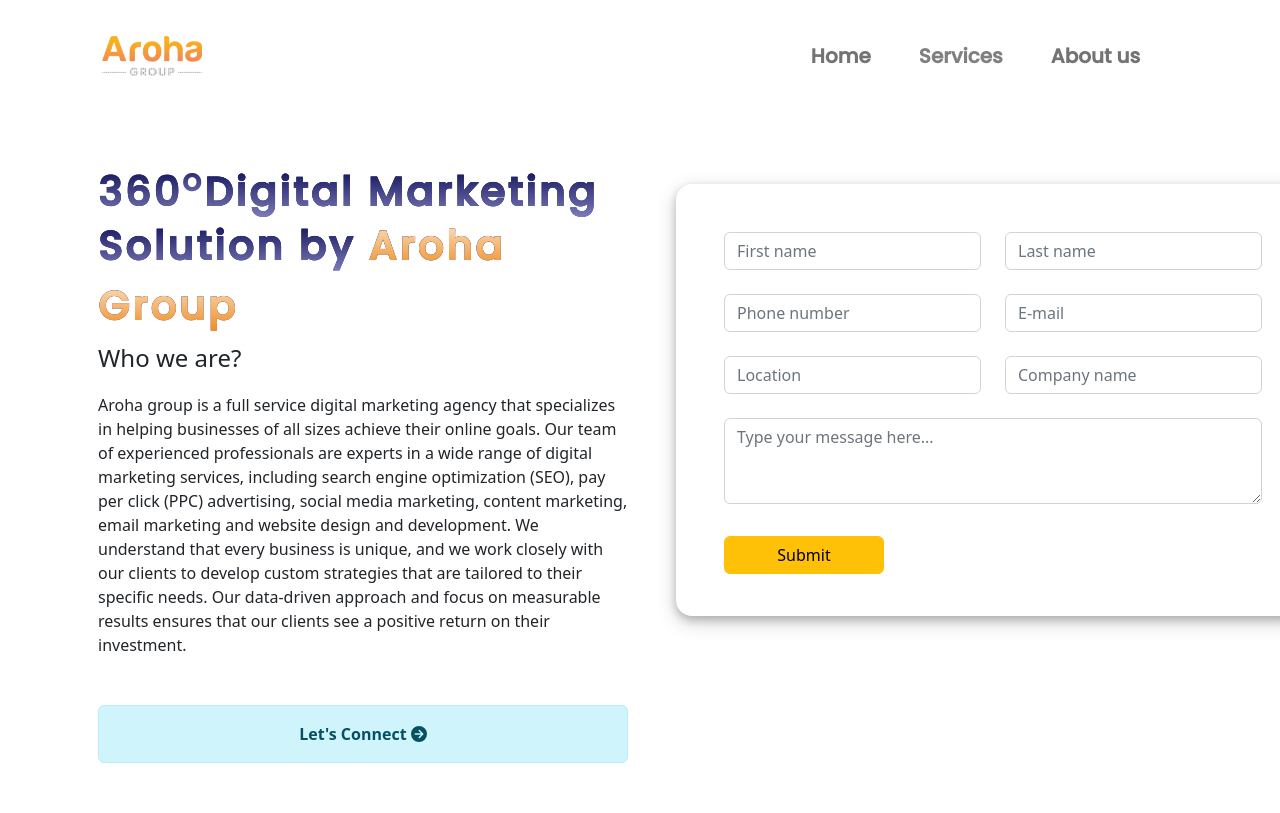
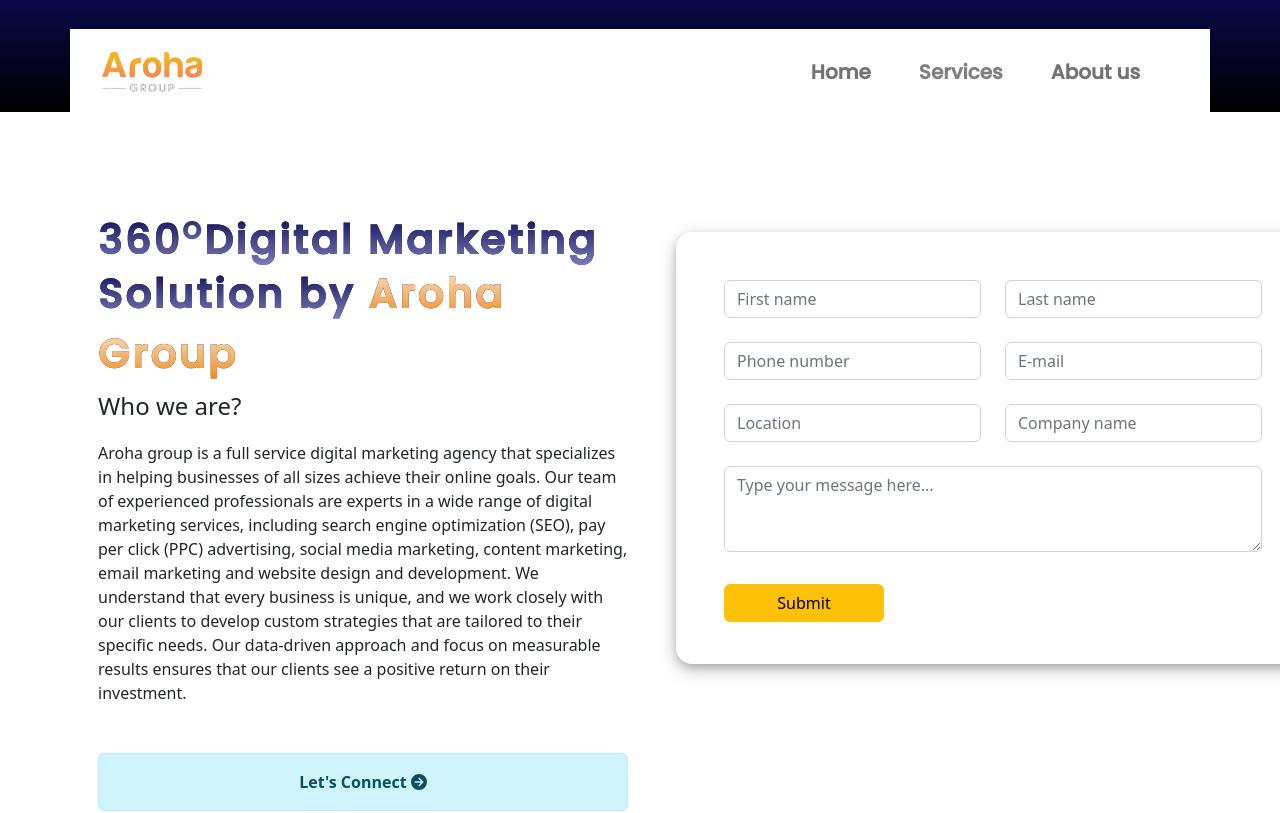
Before and after one commit to zeeyan23/Arohawebsite, a React (Create React App) app: page / in a window 1280 px wide. Shown: the top 813 px of the page. Built offline with nearby package versions, Linux system fonts and the light colour scheme; the HTML template or start-up script is replaced by a standard one.

Commit message:
updated code

```diff
--- a/src/components/Navbar/Header.js
+++ b/src/components/Navbar/Header.js
@@ -38,8 +38,8 @@
       </Navbar> */}
       {/* <div className={classes.outer}> */}
         {/* <Container> */}
-          <Navbar bg="white" expand="lg" className={classes.nav}>
-            <Container>
+          <Navbar expand="lg" className={classes.nav}>
+            <Container className={classes.containerNav}>
               <Navbar.Brand href="/" className={classes.brandImage}>
                 <img src={logo} width="100" alt=" logo" />
               </Navbar.Brand>
--- a/src/components/Navbar/header.module.css
+++ b/src/components/Navbar/header.module.css
@@ -49,12 +49,18 @@
    width: 100%;
    padding: 13px;
    margin-left: auto;
+   background-image: linear-gradient(rgb(9, 9, 73), black);
 }
 .navFont{
     font-family: 'Poppins', sans-serif;
     margin: auto;
 }
 
+.containerNav{
+  background-color: white;
+  position: relative;
+  top: 1em;
+}
 .image{
     width: 50%;
 
--- a/src/pages/dashboard.module.css
+++ b/src/pages/dashboard.module.css
@@ -4,12 +4,15 @@
 .tableLeftStyle{
     margin-left: 5%;
 }
-
+.colStyle{
+    background-color: darkblue;
+    height: 8em;
+}
 .modalTextStyle{
     margin-left: 44%;
 }
 .textForm{
-    padding-top: 5.5em;
+    padding-top: 8.5em;
 }
 .imageStyle{
     margin-top: 0%;
@@ -18,6 +21,11 @@
 .quest{
     margin-left: 1.5em;
     padding-bottom: 0.5em;
+}
+.headerStyle{
+    bottom:45em;
+    position: fixed;
+    background-color: white;
 }
 .imageResStyle{
 
```
